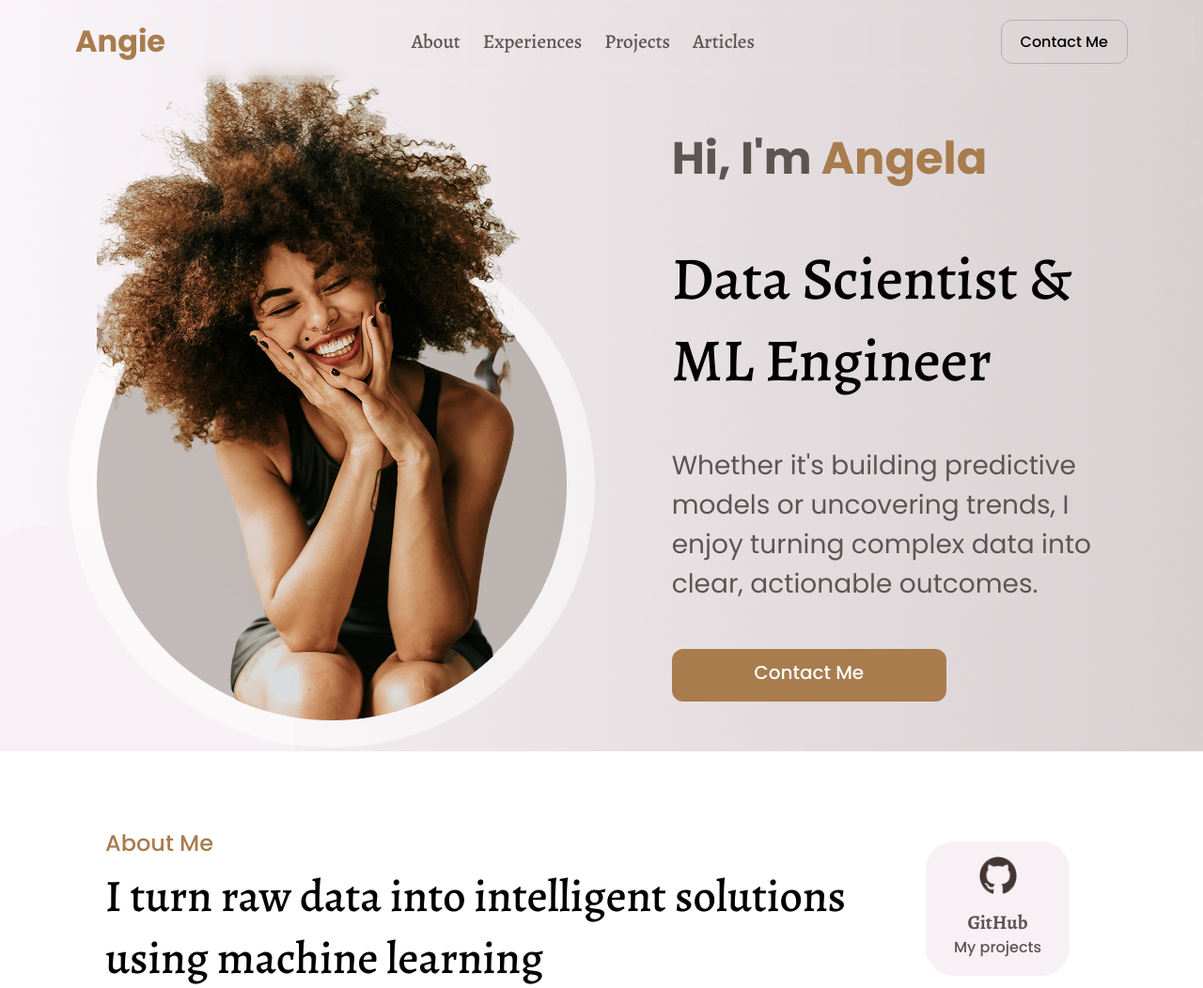
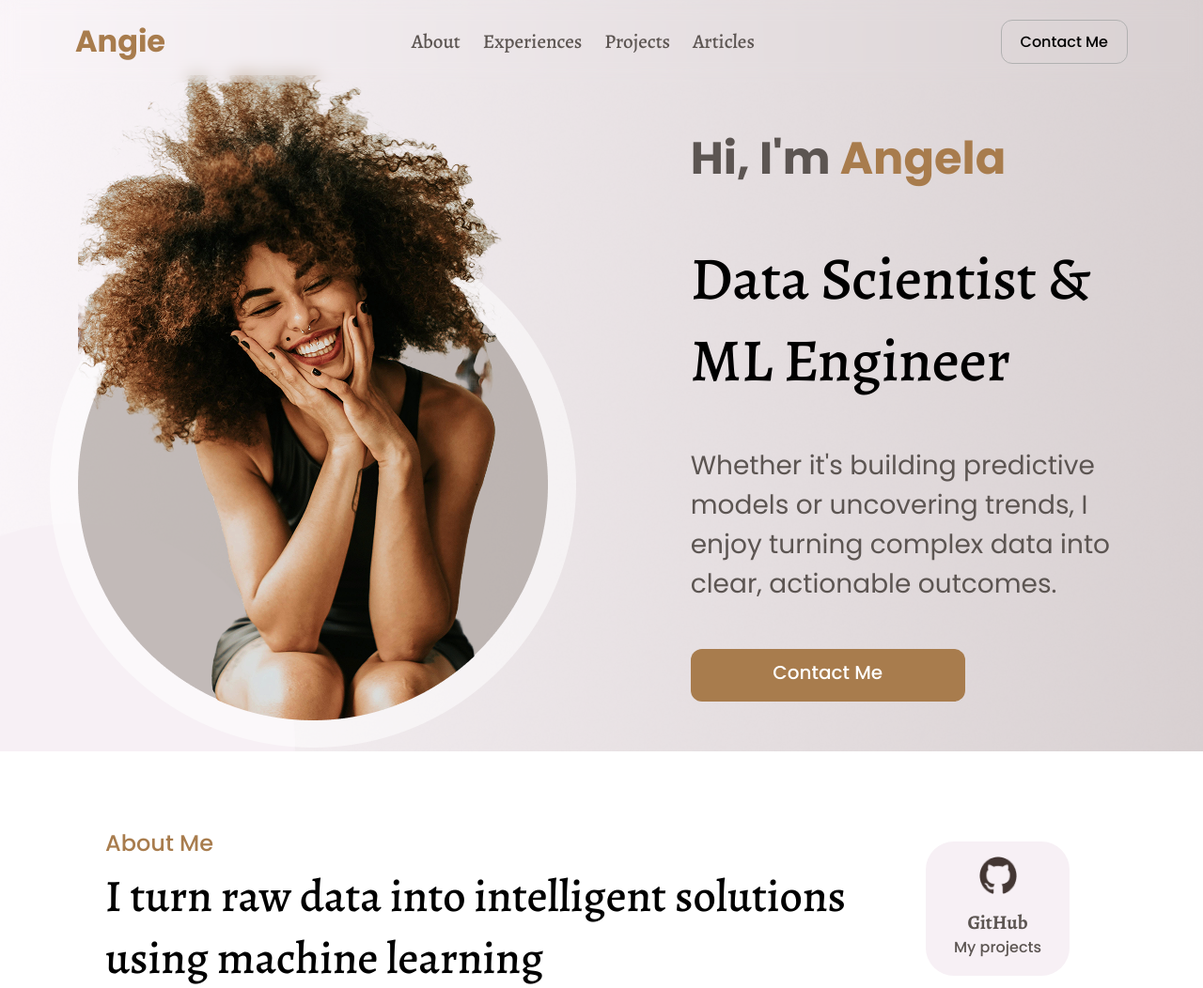
Before and after one commit to mwisechacha/portfolio, a Flask app: page / in a window 1280 px wide. Shown: the top 1052 px of the page at 94% size. Run offline with Flask 3, Linux system fonts and the light colour scheme.

Commit message:
fix hero

```diff
--- a/static/css/style.css
+++ b/static/css/style.css
@@ -172,16 +172,22 @@ header {
 }
 
 /* hero section */
-.hero {
-    height: 100vh; /* full height */
+.background {
     background: url("../images/hero-header-bg.png") no-repeat center center;
     background-size: cover;
     background-position: center;
     background-repeat: no-repeat;
+}
+.hero {
+    min-height: min(800px, 100vh);
+    height: 100vh;
+    max-width: 1280px;
+    margin: 0 auto;
     position: relative;
     display: flex;
     align-items: center;
     justify-content: space-around;
+    gap: 5rem;
     padding-top: 80px;
     padding: 112px 2rem 2rem;
     z-index: 2;
@@ -189,15 +195,17 @@ header {
     @media (min-width: 820px) and (max-width: 1024px){
         flex-direction: column-reverse;
         height: auto;
-
+        gap: 0rem;
     }
     @media (max-width: 820px){
         flex-direction: column-reverse;
         height: auto;
+        gap: 0rem;
     }
     @media (min-width: 320px) and (max-width: 768px){
         flex-direction: column-reverse;
         height: auto;
+        gap: 0rem;
     }
 }
 
--- a/templates/index.html
+++ b/templates/index.html
@@ -24,6 +24,7 @@
         </header>
 
         <!-- hero section -->
+        <div class="background">
             <section class="hero" id="home" >
                 <div class="profile-pic-container">
                     <img src="{{ url_for('static', filename='images/profile.png') }}" alt="profile picture" class="profile-pic">
@@ -35,6 +36,8 @@
                     <a href="#contact" class="btn-primary">Contact Me</a>
                 </div>
             </section>
+        </div>
+
 
         <!-- about section -->
             <section class="about" id="about">
```
Lines whose indentation alone changed are shown as unchanged.
